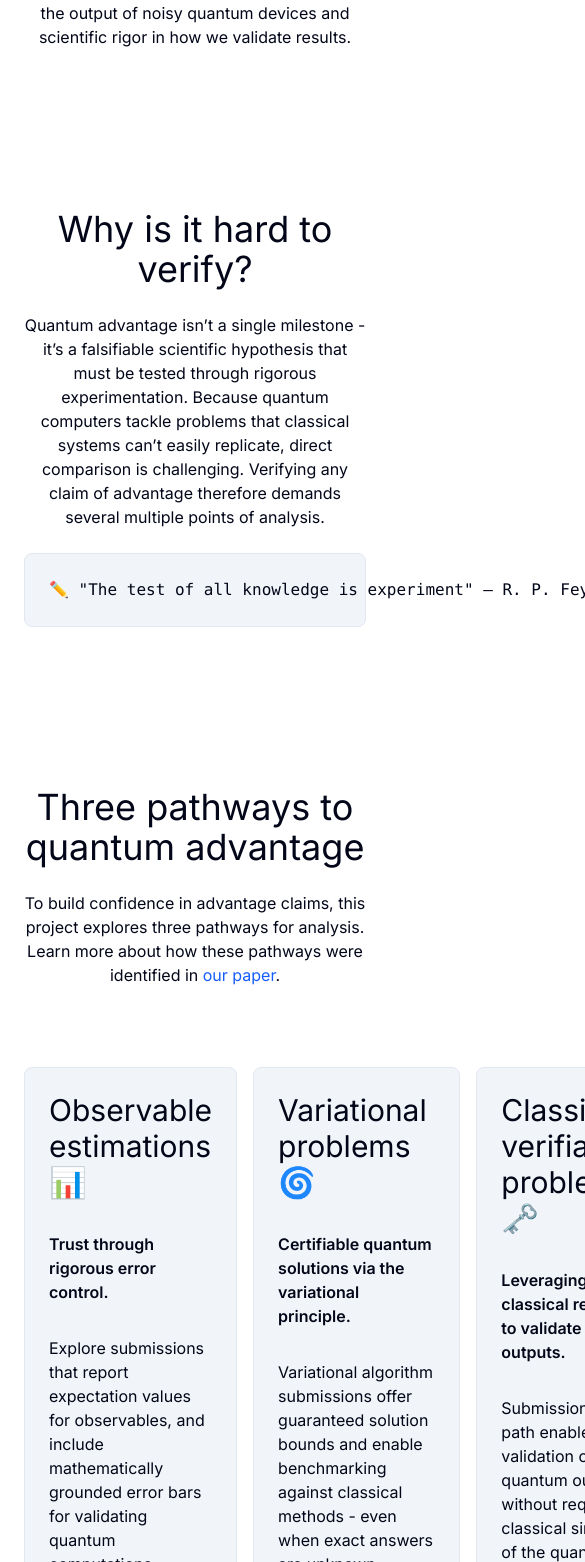
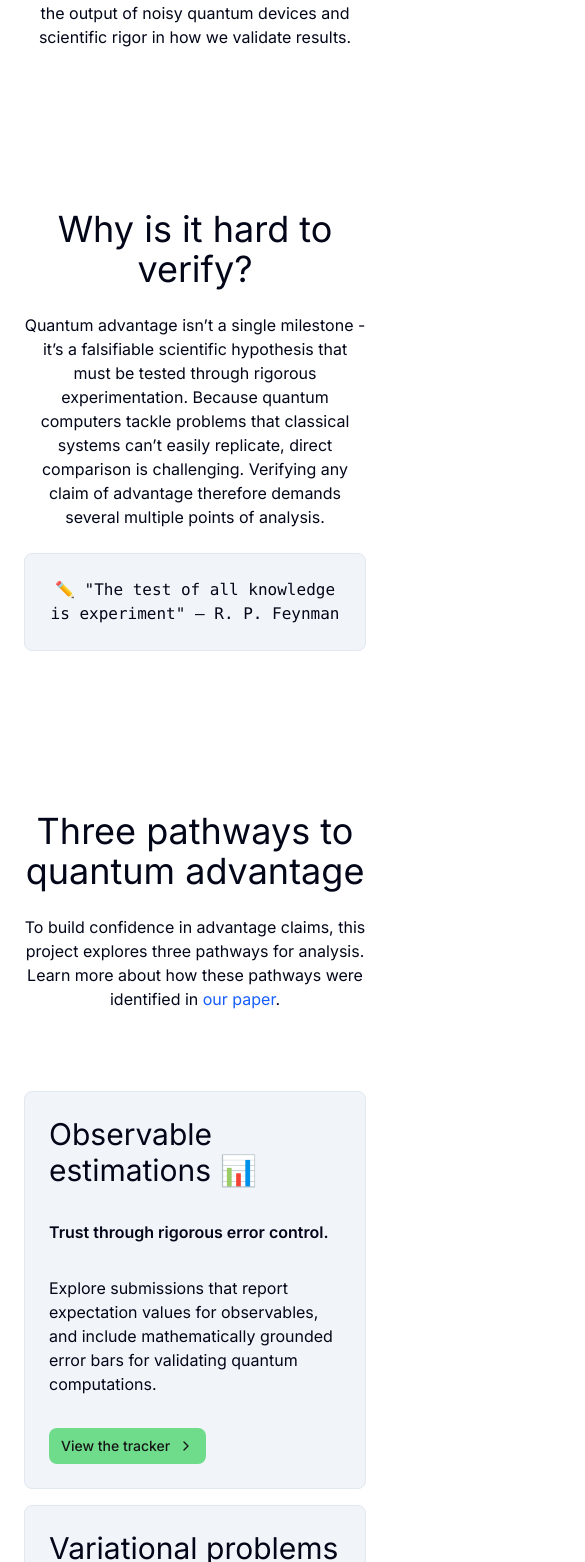
Before and after one commit to quantum-advantage-tracker/quantum-advantage-tracker.github.io, a Next.js app: page / in a window 390 px wide. Shown: the part 1046-2608 px from the top of the page, 585 px wide, since content can reach past the window. Built offline with nearby package versions, Linux system fonts and the light colour scheme.

Commit message:
Update homepage

```diff
--- a/src/app/(home)/page.tsx
+++ b/src/app/(home)/page.tsx
@@ -47,7 +47,8 @@ export default function Home() {
         </p>
       </section>
 
-      <section className="mx-auto max-w-2xl px-6 py-20 text-center">
+      <section className="py-20 text-center">
+        <div className="mx-auto max-w-2xl px-6">
           <h3 className="mb-6 text-4xl">Why is it hard to verify?</h3>
           <p>
             Quantum advantage isn’t a single milestone - it’s a falsifiable
@@ -57,9 +58,13 @@ export default function Home() {
             challenging. Verifying any claim of advantage therefore demands
             several multiple points of analysis.
           </p>
-        <pre className="bg-secondary mt-6 rounded-md border p-6">
-          ✏️ &quot;The test of all knowledge is experiment&quot; — R. P. Feynman
+        </div>
+        <div className="mx-auto max-w-3xl px-6">
+          <pre className="bg-secondary mt-6 rounded-md border p-6 whitespace-pre-wrap">
+            ✏️ &quot;The test of all knowledge is experiment&quot; — R. P.
+            Feynman
           </pre>
+        </div>
       </section>
 
       <section className="mx-auto px-6 py-20 text-center">
@@ -69,7 +74,7 @@ export default function Home() {
           pathways for analysis. Learn more about how these pathways were
           identified in{' '}
           <a
-            href="#"
+            href="https://arxiv.org/pdf/2506.20658"
             target="_blank"
             rel="noopener noreferrer"
             className="text-blue-600"
@@ -78,7 +83,7 @@ export default function Home() {
           </a>
           .
         </p>
-        <ul className="mx-auto mt-20 flex max-w-7xl flex-row gap-4 text-left">
+        <ul className="mx-auto mt-20 flex max-w-7xl flex-col gap-4 text-left md:flex-row">
           <li className="bg-secondary flex flex-col items-start gap-8 rounded-md border p-6">
             <div className="text-3xl">Observable estimations 📊</div>
             <div className="font-semibold">
```
Lines whose indentation alone changed are shown as unchanged.
